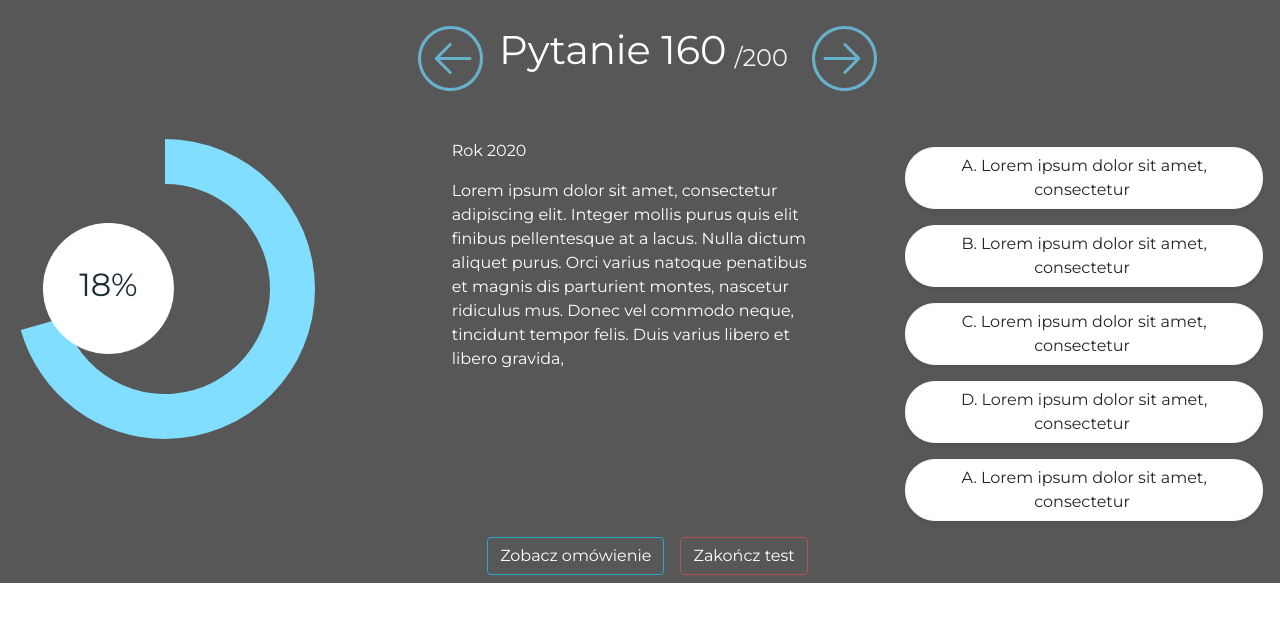
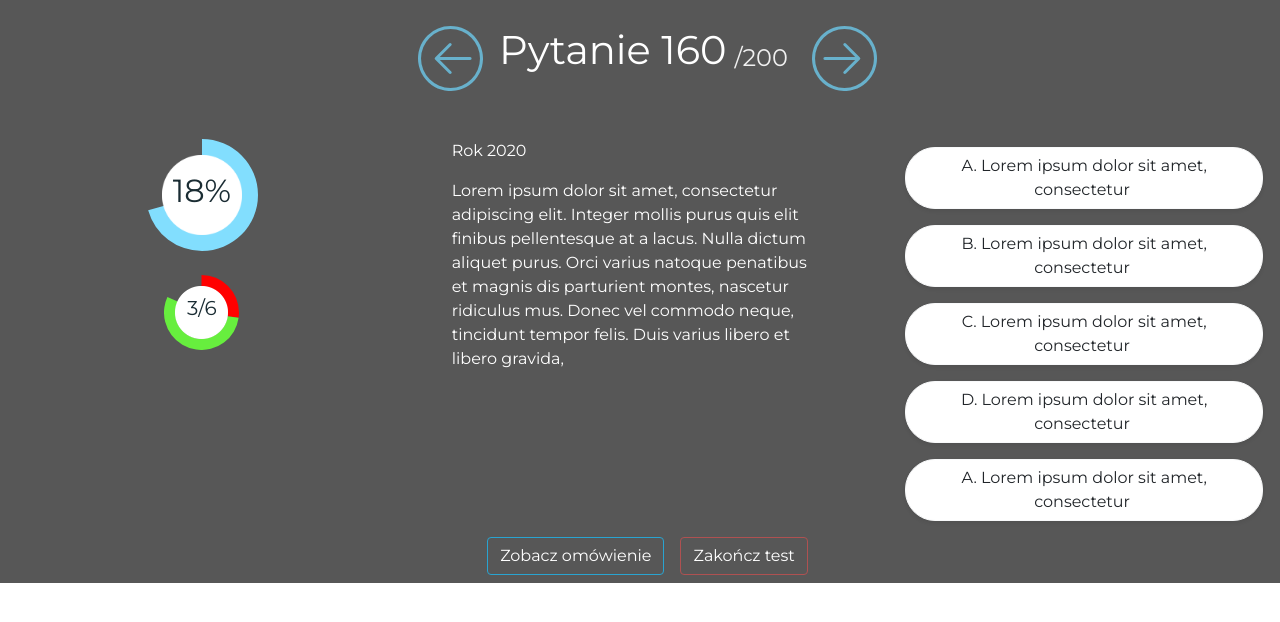
Before and after one commit to wojcikiga/leknaldek, a plain HTML site: page pytanie.html in a window 1280 px wide. Shown: the part 122-744 px from the top of the page. Drawn offline with nearby package versions, Linux system fonts and the light colour scheme.

Commit message:
update biale kolka view

```diff
--- a/assets/js/pytanie.js
+++ b/assets/js/pytanie.js
@@ -1,34 +1,22 @@
-
-
 var config = {
 	type: 'doughnut',
 	data: {
-
 		datasets: [{
 			data: [
-						12,5
-
+				12, 5
 			],
 			backgroundColor: [
 				'#82DEFE',
 				'transparent',
-
-
 			],
-                    borderWidth:0,
+			borderWidth: 0,
 
 			label: 'Dataset 1'
 		}],
-// 				labels: [
-// 					'Red',
-// 					'Orange',
-// 					'Yellow'
-
-// 				]
 	},
 	options: {
-				responsive: false,
-                 cutoutPercentage:70,
+		responsive: true,
+		cutoutPercentage: 70,
 		aspectRatio: 1,
 		layout: {
 			padding: {
@@ -38,11 +26,6 @@ var config = {
 				bottom: 0
 			}
 		},
-
-				// title: {
-				// 	display: true,
-				// 	text: 'Chart.js Doughnut Chart'
-				// },
 		animation: {
 			animateScale: true,
 			animateRotate: true
@@ -50,17 +33,50 @@ var config = {
 	}
 };
 
+var config2 = {
+	type: 'doughnut',
+	data: {
+		datasets: [{
+			data: [
+				3, 6, 2
+			],
+			backgroundColor: [
+				'red',
+				'#67ee3e',
+				'transparent',
+			],
+			borderWidth: 0,
 
-$(document).ready(function(){
+			label: 'Dataset 1'
+		}],
+	},
+	options: {
+		responsive: true,
+		cutoutPercentage: 70,
+		aspectRatio: 1,
+		layout: {
+			padding: {
+				left: 0,
+				right: 0,
+				top: -10,
+				bottom: 0
+			}
+		},
+		animation: {
+			easing: 'easeInOutQuad',
+			duration: 1000,
+			animateScale: true,
+			animateRotate: true
+		}
+	}
+};
 
 
-
-    console.log('elo')
+$(document).ready(function () {
 	var ctx = $('#result_chart')
-    var chart = new Chart(ctx,config)
+	var chart = new Chart(ctx, config)
+	var ctx2 = $('#result_chart2')
+	var chart2 = new Chart(ctx2, config2)
 
 
-//     chart.canvas.parentNode.style.height = '128px';
-// chart.canvas.parentNode.style.width = '128px';
-
 })
--- a/pytanie.html
+++ b/pytanie.html
@@ -19,27 +19,49 @@
         <div class="row">
             <div class="col w-100 p-0">
                 <div class="row">
-                    <div class="col d-flex justify-content-between align-items-center fixed-top w-100 shadow-sm" style="background-color: #f0f0f0;">
-                        <div class="form-group d-flex align-items-center m-0"><img class="align-items-start" src="assets/img/logo.png" style="height: 100px;">
+                    <div class="col d-flex justify-content-between align-items-center fixed-top w-100 shadow-sm"
+                        style="background-color: #f0f0f0;">
+                        <div class="form-group d-flex align-items-center m-0"><img class="align-items-start"
+                                src="assets/img/logo.png" style="height: 100px;">
                             <p class="h4">Lek na LDEK</p>
-                        </div><button class="btn btn-outline-primary" type="button">Wyloguj</button></div>
+                        </div><button class="btn btn-outline-primary" type="button">Wyloguj</button>
+                    </div>
                 </div>
                 <div class="row ml-0 p-0" style="margin-top: 100px; background-color: #575757;">
                     <div class="col d-flex flex-column align-items-center p-5">
                         <div class="d-flex"><img class="d-flex mx-3" src="assets/img/arr_l.svg">
                             <h1 class="m-0" style="color: rgb(255,255,255);">Pytanie 160</h1>
-                            <p class="text-center align-self-center m-2" style="color: rgb(240,240,240);font-size: 24px;">/200</p><img class="mx-3" src="assets/img/arr_r.svg"></div>
+                            <p class="text-center align-self-center m-2"
+                                style="color: rgb(240,240,240);font-size: 24px;">/200</p><img class="mx-3"
+                                src="assets/img/arr_r.svg">
+                        </div>
                     </div>
                 </div>
                 <div class="row ml-0 p-0" style="background-color: #575757;">
                     <div class="col">
-                        <div style="position: relative;width: 50%;">
-                            <div class="fixed-start d-flex justify-content-center align-items-center h-100"><img class="img-fluid" src="assets/img/białekólko-01.png" style="width: 70%;"></div>
-                            <div><canvas id="result_chart" >
-    </canvas>
-
+                        <div class="mx-auto" style="position: relative;width: 30%;">
+                            <div class="fixed-start d-flex justify-content-center align-items-center h-100">
+                                <img class="img-fluid" src="assets/img/bialekolko.png" style="width: 71%;">
+                            </div>
+                            <div>
+                                <canvas id="result_chart"></canvas>
+                            </div>
+                            <div>
                                 <div class="fixed-start d-flex justify-content-center align-items-center h-100 w-100">
                                     <p class="h2">18%</p>
+                                </div>
+                            </div>
+                        </div>
+                        <div class="mx-auto mt-4" style="position: relative;width: 20%;">
+                            <div class="fixed-start d-flex justify-content-center align-items-center h-100">
+                                <img class="img-fluid" src="assets/img/bialekolko.png" style="width: 71%;">
+                            </div>
+                            <div>
+                                <canvas id="result_chart2"></canvas>
+                            </div>
+                            <div>
+                                <div class="fixed-start d-flex justify-content-center align-items-center h-100 w-100">
+                                    <p class="h5">3/6</p>
                                 </div>
                             </div>
                         </div>
@@ -47,19 +69,31 @@
                     <div class="col d-flex flex-column align-items-center px-5">
                         <div class="d-flex flex-column">
                             <p style="color: rgb(255,255,255);">Rok 2020</p>
-                            <p style="color: rgb(255,255,255);">Lorem ipsum dolor sit amet, consectetur adipiscing elit. Integer mollis purus quis elit finibus pellentesque at a lacus. Nulla dictum aliquet purus. Orci varius natoque penatibus et magnis dis parturient montes, nascetur ridiculus
-                                mus. Donec vel commodo neque, tincidunt tempor felis. Duis varius libero et libero gravida, </p>
+                            <p style="color: rgb(255,255,255);">Lorem ipsum dolor sit amet, consectetur adipiscing elit.
+                                Integer mollis purus quis elit finibus pellentesque at a lacus. Nulla dictum aliquet
+                                purus. Orci varius natoque penatibus et magnis dis parturient montes, nascetur ridiculus
+                                mus. Donec vel commodo neque, tincidunt tempor felis. Duis varius libero et libero
+                                gravida, </p>
                         </div>
                     </div>
                     <div class="col d-flex flex-column align-items-center px-4">
-                        <div class="d-flex flex-column"><button class="btn btn-light shadow-sm m-2" type="button">A. Lorem ipsum dolor sit amet, consectetur&nbsp;</button><button class="btn btn-light shadow-sm m-2" type="button">B. Lorem ipsum dolor sit amet, consectetur&nbsp;</button>
-                            <button
-                                class="btn btn-light shadow-sm m-2" type="button">C. Lorem ipsum dolor sit amet, consectetur&nbsp;</button><button class="btn btn-light shadow-sm m-2" type="button">D. Lorem ipsum dolor sit amet, consectetur&nbsp;</button><button class="btn btn-light shadow-sm m-2" type="button">A. Lorem ipsum dolor sit amet, consectetur&nbsp;</button></div>
+                        <div class="d-flex flex-column"><button class="btn btn-light shadow-sm m-2" type="button">A.
+                                Lorem ipsum dolor sit amet, consectetur&nbsp;</button><button
+                                class="btn btn-light shadow-sm m-2" type="button">B. Lorem ipsum dolor sit amet,
+                                consectetur&nbsp;</button>
+                            <button class="btn btn-light shadow-sm m-2" type="button">C. Lorem ipsum dolor sit amet,
+                                consectetur&nbsp;</button><button class="btn btn-light shadow-sm m-2" type="button">D.
+                                Lorem ipsum dolor sit amet, consectetur&nbsp;</button><button
+                                class="btn btn-light shadow-sm m-2" type="button">A. Lorem ipsum dolor sit amet,
+                                consectetur&nbsp;</button></div>
                     </div>
                 </div>
                 <div class="row ml-0 p-0" style="background-color: #575757;">
                     <div class="col d-flex flex-column align-items-center">
-                        <div class="d-flex"><button class="btn btn-outline-primary m-2" type="button" style="color: rgb(255,255,255);">Zobacz omówienie</button><button class="btn btn-outline-danger m-2" type="button" style="color: rgb(255,255,255);">Zakończ test</button></div>
+                        <div class="d-flex"><button class="btn btn-outline-primary m-2" type="button"
+                                style="color: rgb(255,255,255);">Zobacz omówienie</button><button
+                                class="btn btn-outline-danger m-2" type="button"
+                                style="color: rgb(255,255,255);">Zakończ test</button></div>
                     </div>
                 </div>
             </div>
```
Also changed, not shown: assets/img/bialekolko.png (renamed from assets/img/białekólko-01.png). Lines whose indentation alone changed are shown as unchanged.
